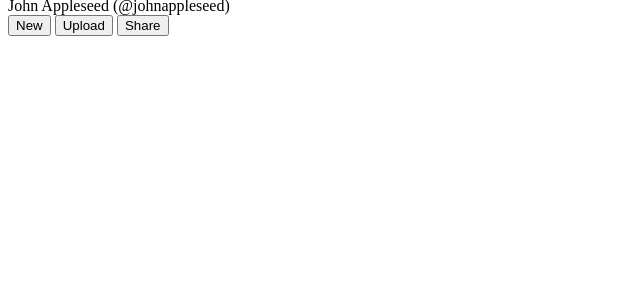
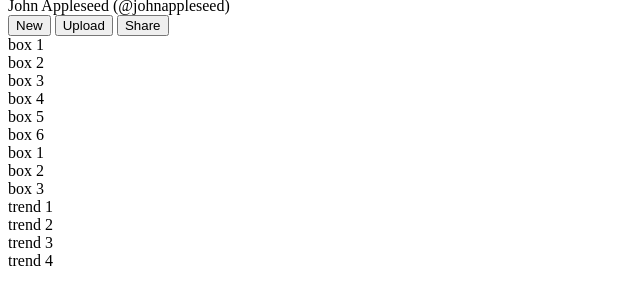
Before and after one commit to jesse610/admin-dashboard, a plain HTML site: page index.html in a window 1280 px wide. Shown: the part 316-620 px from the top of the page, without its empty margins (0-640 px from the left). Drawn offline with Linux system fonts and the light colour scheme.

Commit message:
added project, announcment, trending containers

```diff
--- a/index.html
+++ b/index.html
@@ -52,6 +52,30 @@
         </div>
     </div>
 
+    <main>
+        <div class="project-container">
+            <div>box 1</div>
+            <div>box 2</div>
+            <div>box 3</div>
+            <div>box 4</div>
+            <div>box 5</div>
+            <div>box 6</div>
+        </div>
+
+        <div class="announcement container">
+            <div>box 1</div>
+            <div>box 2</div>
+            <div>box 3</div>
+        </div>
+
+        <div class="trending-container">
+            <div>trend 1</div>
+            <div>trend 2</div>
+            <div>trend 3</div>
+            <div>trend 4</div>
+        </div>
+    </main>
+
     <script src="https://kit.fontawesome.com/a82eb620ea.js" crossorigin="anonymous"></script>
 </body>
 </html>
```
